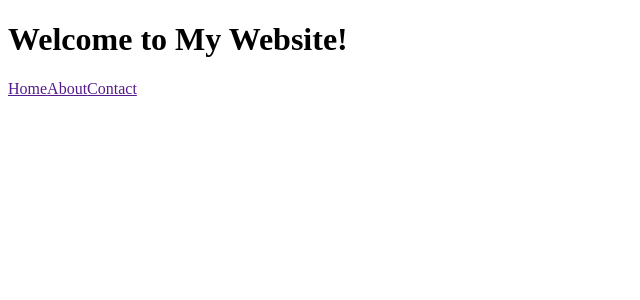
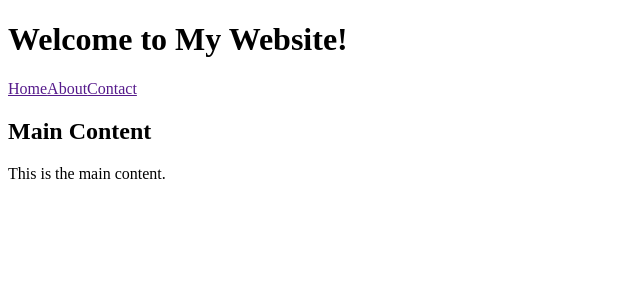
Before and after one commit to gahoccode215/reactjs-craftsman, a React (Vite) app in the folder vite-project/: page / in a window 1280 px wide. Shown: the top 300 px of the page, without its empty margins (0-640 px from the left). Built offline with nearby package versions, Linux system fonts and the light colour scheme.

Commit message:
Tạo Main component

```diff
--- a/vite-project/src/App.jsx
+++ b/vite-project/src/App.jsx
@@ -1,10 +1,12 @@
 import Greet from "./components/Greeting";
 import Header from "./components/Header";
+import Main from "./components/Main";
 
 const App = () => {
   return(
     <div>
       <Header />
+      <Main />
     </div>
   )
 };
--- /dev/null
+++ b/vite-project/src/components/Main.jsx
@@ -0,0 +1,12 @@
+import React from 'react'
+
+const Main = () => {
+  return (
+    <main>
+        <h2>Main Content</h2>
+        <p>This is the main content.</p>
+    </main>
+  )
+}
+
+export default Main
```
Also changed, not shown: 1 other file (tests, documents, lock files or other folders).
